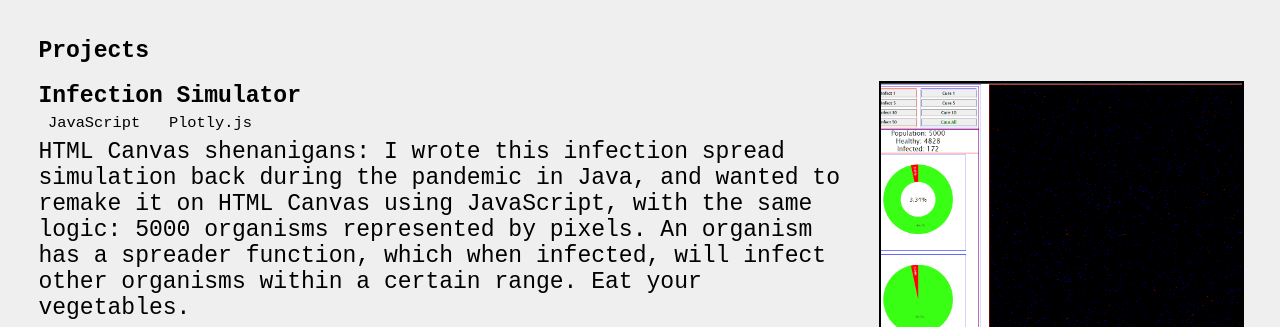
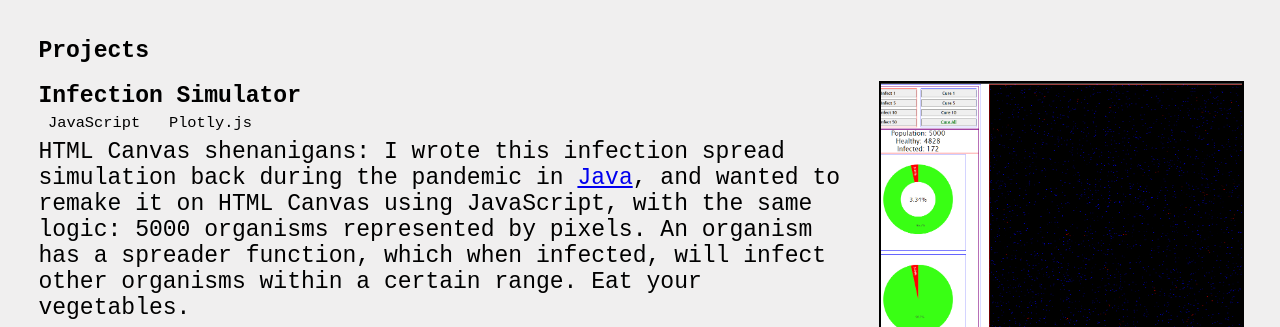
Before and after one commit to Dmitriy36/portfolio-page-v2, a website: page index.html in a window 1280 px wide. Shown: the part 900-1227 px from the top of the page. Drawn offline with Linux system fonts and the light colour scheme; a web font is replaced by a local one.

Commit message:
added old Java link

```diff
--- a/index.html
+++ b/index.html
@@ -111,7 +111,7 @@
 
                         </div>
                         <p class="desc"> HTML Canvas shenanigans:
-                            I wrote this infection spread simulation back during the pandemic in Java, and wanted to remake it on HTML Canvas using JavaScript, with the same logic:
+                            I wrote this infection spread simulation back during the pandemic in <a target="_blank" href="https://www.youtube.com/watch?v=nGAo07yv8m0&ab_channel=IgnatiusReilly">Java</a>, and wanted to remake it on HTML Canvas using JavaScript, with the same logic:
                             5000 organisms represented by pixels. An organism has a spreader function, which when infected, will infect other organisms within a certain range. Eat your vegetables.</p>
                         <div class="project-links">
                             <a target="_blank" href="https://dmitriy36.github.io/portfolio-page-v2/infectionSimulator.html">Live</a>
```
